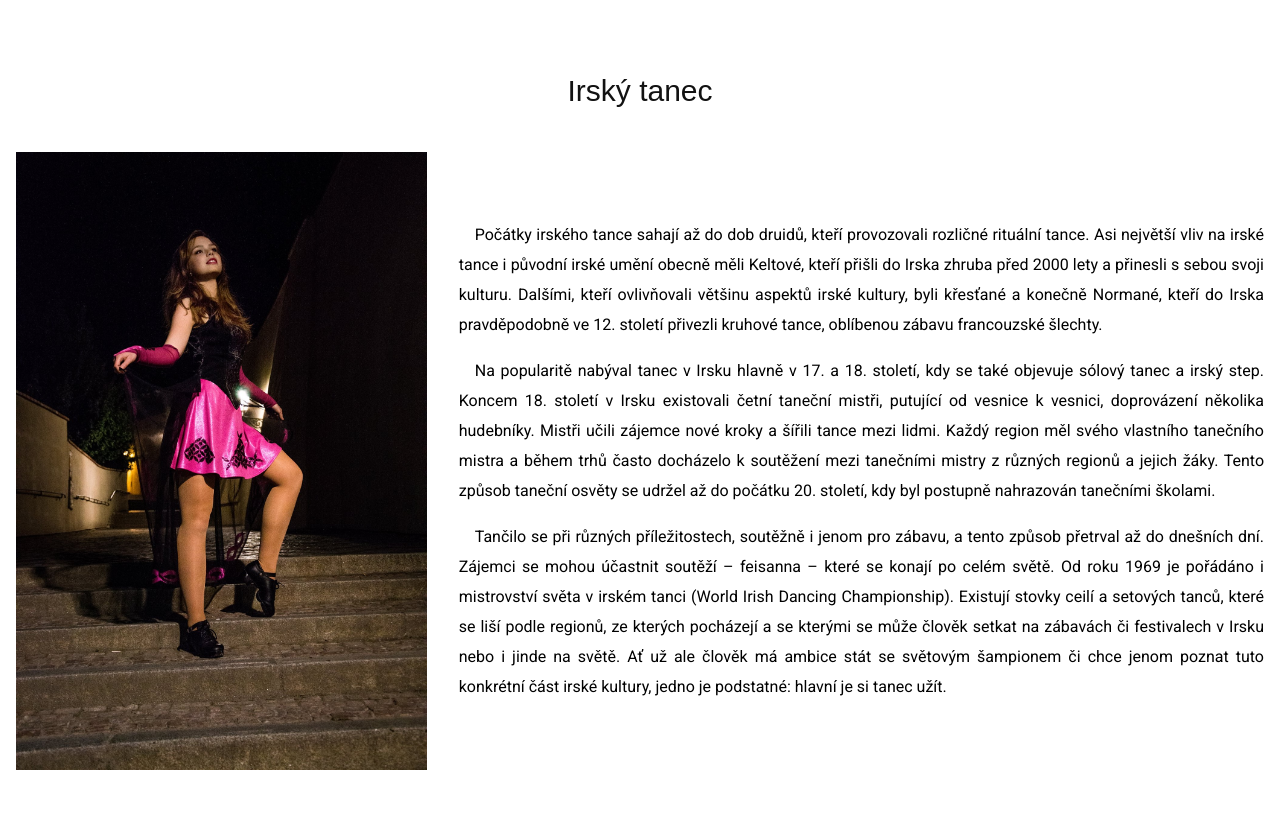
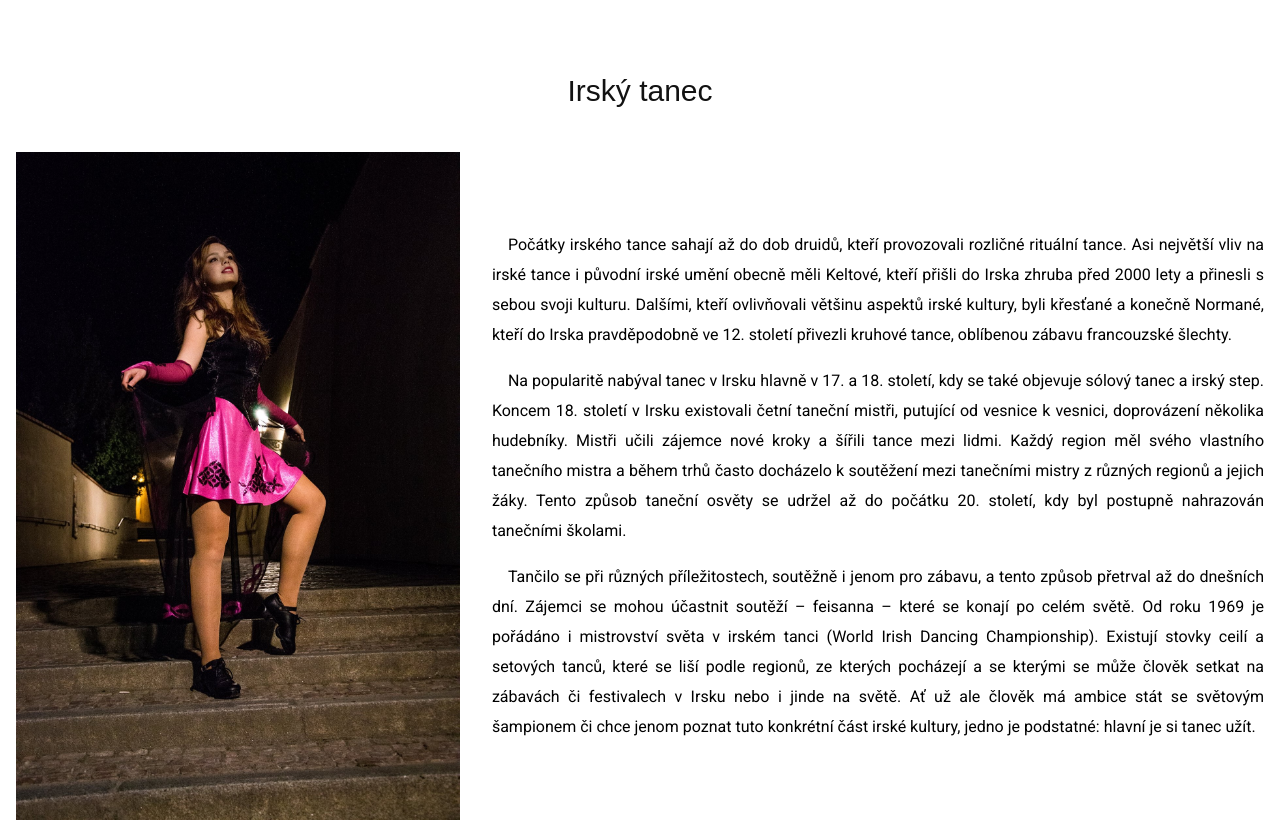
Before and after one commit to hamags/zaverecny_projekt, an Eleventy site: page index.html in a window 1280 px wide. Shown: the part 3040-3862 px from the top of the page. Built offline with nearby package versions, Linux system fonts and the light colour scheme; Eleventy itself is replaced by a stand-in of ours; files that its build step writes are made by us from their sources; a web font is replaced by a local one.

Commit message:
fotka-irsky tanec

```diff
--- a/scss/_main.scss
+++ b/scss/_main.scss
@@ -99,6 +99,11 @@
     text-align: center;
 }
 
+.container_irish-dance img{
+    max-width: 500px;
+    height: auto;
+}
+
 .cantainer_irish-dance_text {
     max-width: 900px;
     text-align: justify;
@@ -187,7 +192,9 @@
     .container_irish-dance_text{
         display: flex;
         justify-content: center;
+
     }
+
 
     .container_history {
         display: flex;
```
Also changed, not shown: css/style.css, 1 other file.
